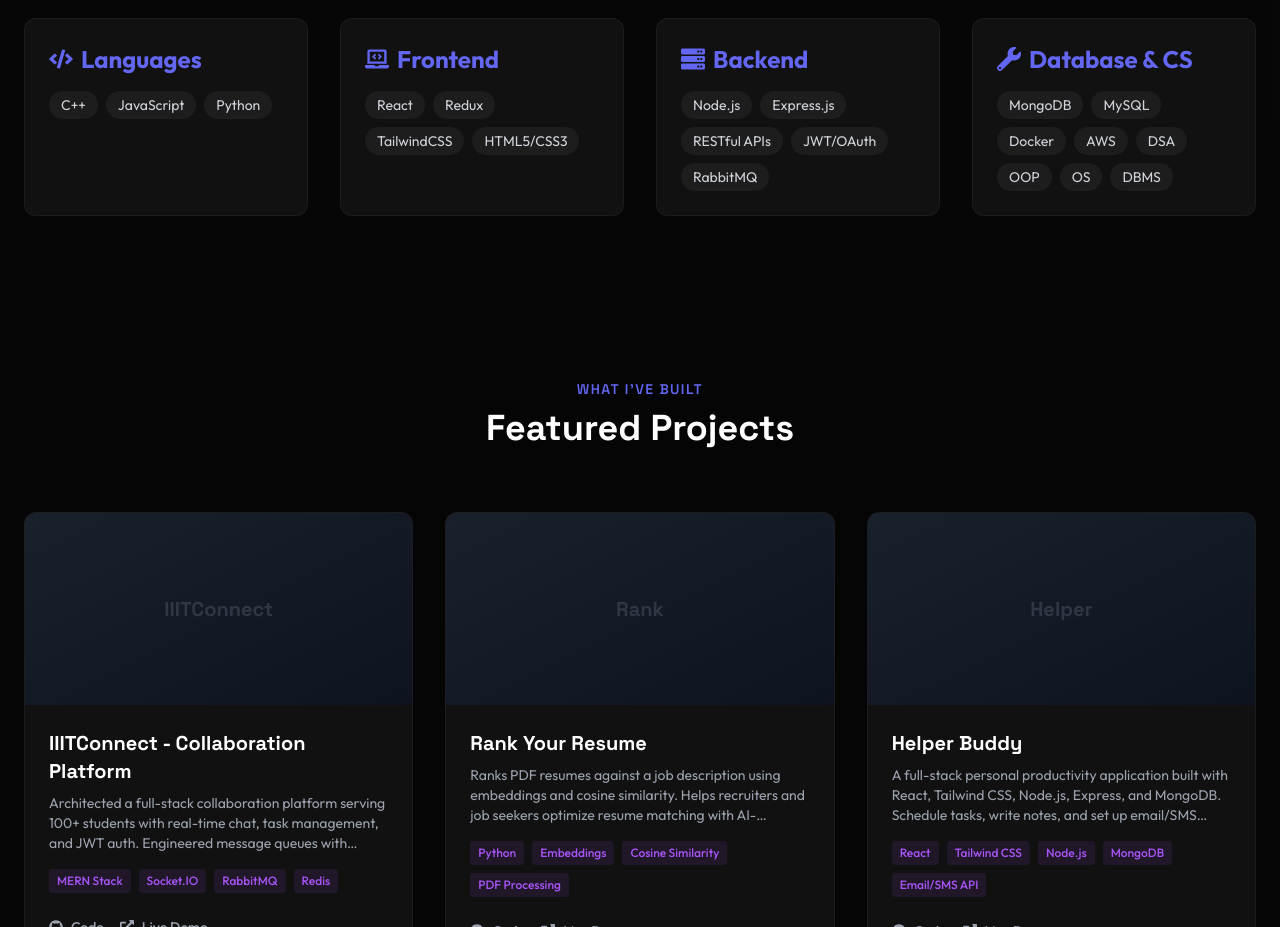
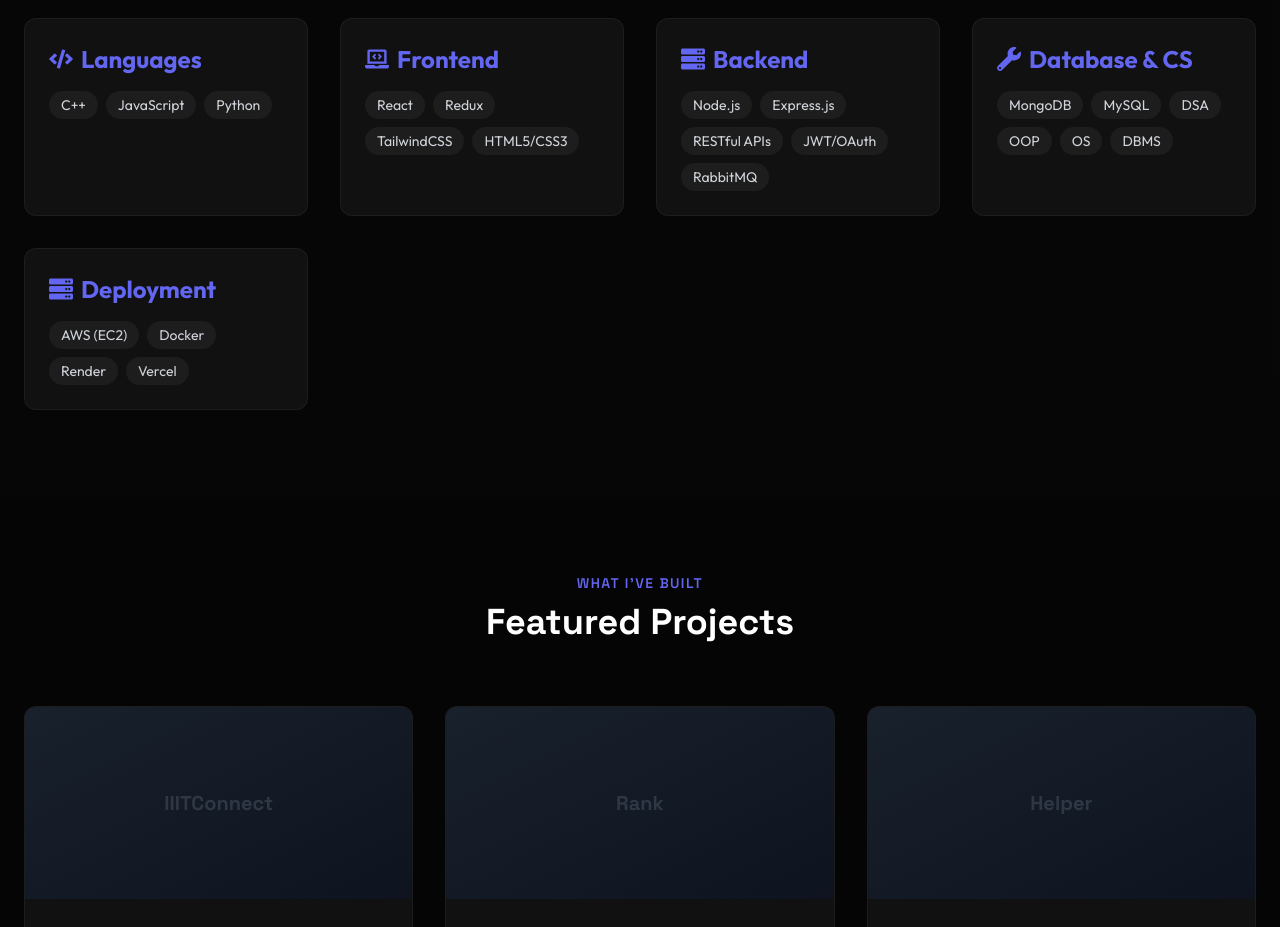
Before and after one commit to Janmenjay30/Portfolio, a React (Vite) app: page / in a window 1280 px wide. Shown: the part 2420-3347 px from the top of the page. Built offline with nearby package versions, Linux system fonts and the light colour scheme.

Commit message:
Add Deployment section with AWS, Docker, Render, Vercel and update skills

```diff
--- a/src/components/Skills.jsx
+++ b/src/components/Skills.jsx
@@ -22,7 +22,12 @@
         {
             category: 'Database & CS',
             icon: <FaWrench />,
-            items: ['MongoDB', 'MySQL', 'Docker', 'AWS', 'DSA', 'OOP', 'OS', 'DBMS']
+            items: ['MongoDB', 'MySQL', 'DSA', 'OOP', 'OS', 'DBMS']
+        },
+        {
+            category: 'Deployment',
+            icon: <FaServer />,
+            items: ['AWS (EC2)', 'Docker', 'Render', 'Vercel']
         }
     ];
 
```
